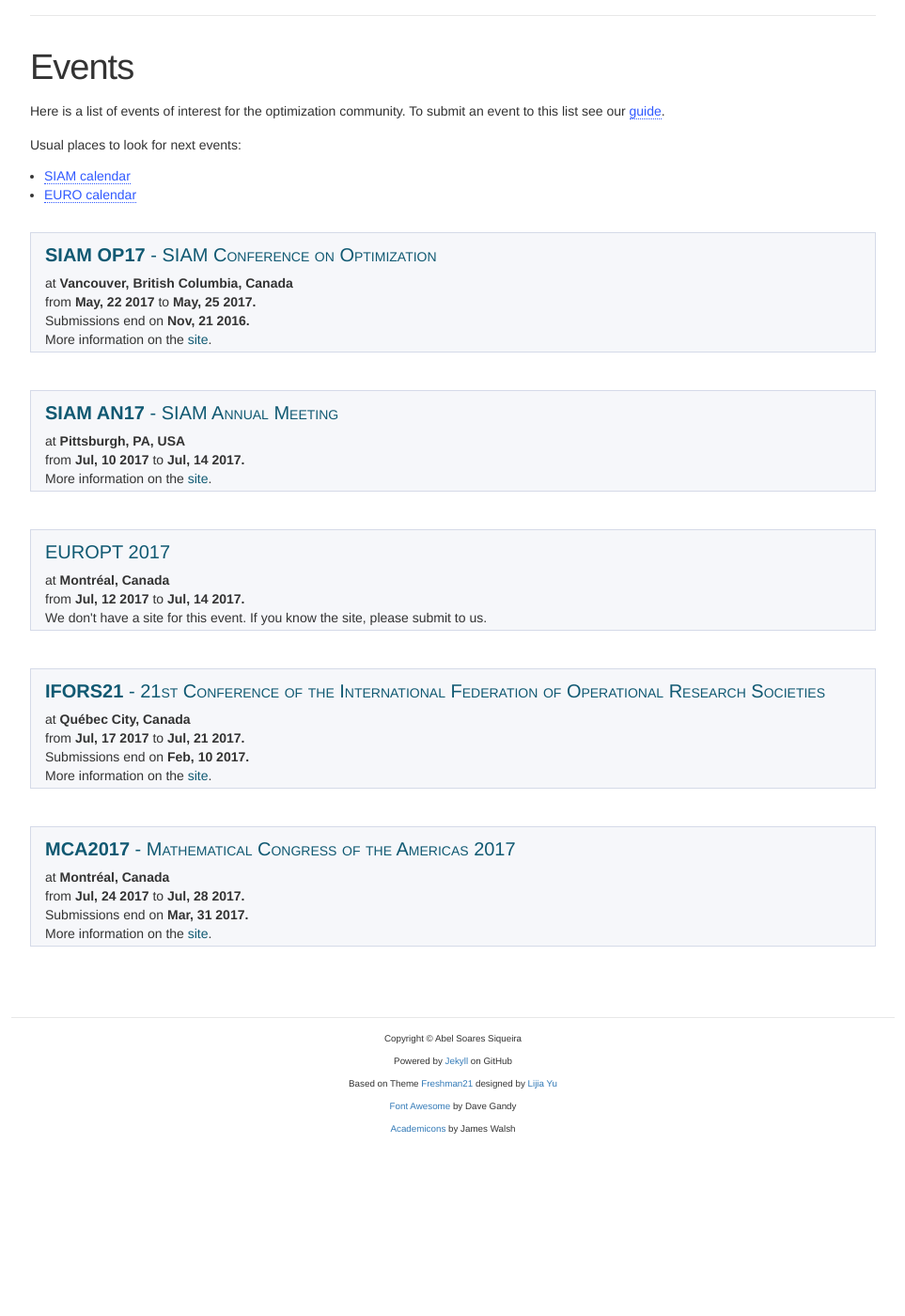
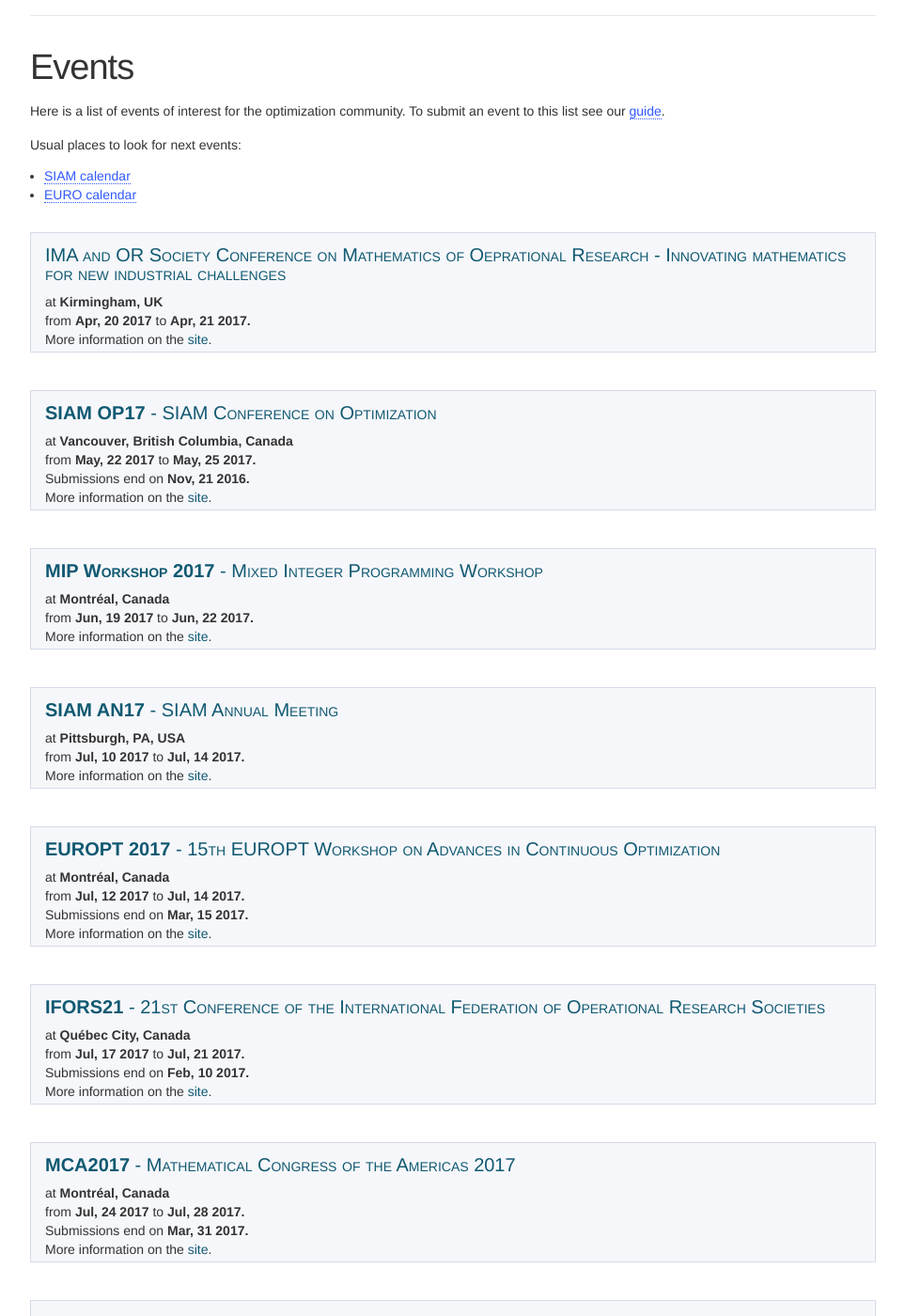
Before and after one commit to ufpr-pde/ufpr-opt.github.io, a Jekyll site: the page built from d_event_calendar.md, in a window 1280 px wide and 1400 px high, scrolled down 243 px. Shown: the whole window at 94% size, without its empty margins (158-1121 px from the left). Built offline with Jekyll 4.4.1, drawn with Linux system fonts in a browser that asks for light colours; some web fonts are replaced; before the commit the page ends 1521 px from its top, so only the background shows below that; some of the changed text lies outside the part shown.

Commit message:
Update events

```diff
--- a/_data/events.yml
+++ b/_data/events.yml
@@ -43,8 +43,34 @@
   datesub: 2017-02-10
   url: "http://ifors2017.ca/"
 
-- name: EUROPT 2017
+- name: 15th EUROPT Workshop on Advances in Continuous Optimization
+  acro: EUROPT 2017
   key: europt2017
   venue: Montréal, Canada
   date: 2017-07-12
   dateend: 2017-07-14
+  datesub: 2017-03-15
+  url: "https://www.gerad.ca/colloques/europt2017/"
+
+- name: Mixed Integer Programming Workshop
+  acro: MIP Workshop 2017
+  key: mipworkshop2017
+  venue: Montréal, Canada
+  date: 2017-06-19
+  dateend: 2017-06-22
+  url: "https://sites.google.com/site/mipworkshop2017/home"
+
+- name: IMA and OR Society Conference on Mathematics of Oeprational Research - Innovating mathematics for new industrial challenges
+  key: imaor
+  venue: Kirmingham, UK
+  date: 2017-04-20
+  dateend: 2017-04-21
+  url: "http://www.ima.org.uk/conferences/conferences_calendar/maths_of_operational_research.html"
+
+- name: Optimization 2017
+  key: opt2017
+  venue: Lisboa, Portugal
+  date: 2017-09-06
+  dateend: 2017-09-08
+  datesub: 2017-05-15
+  url: "http://optimization2017.fc.ul.pt/"
```
